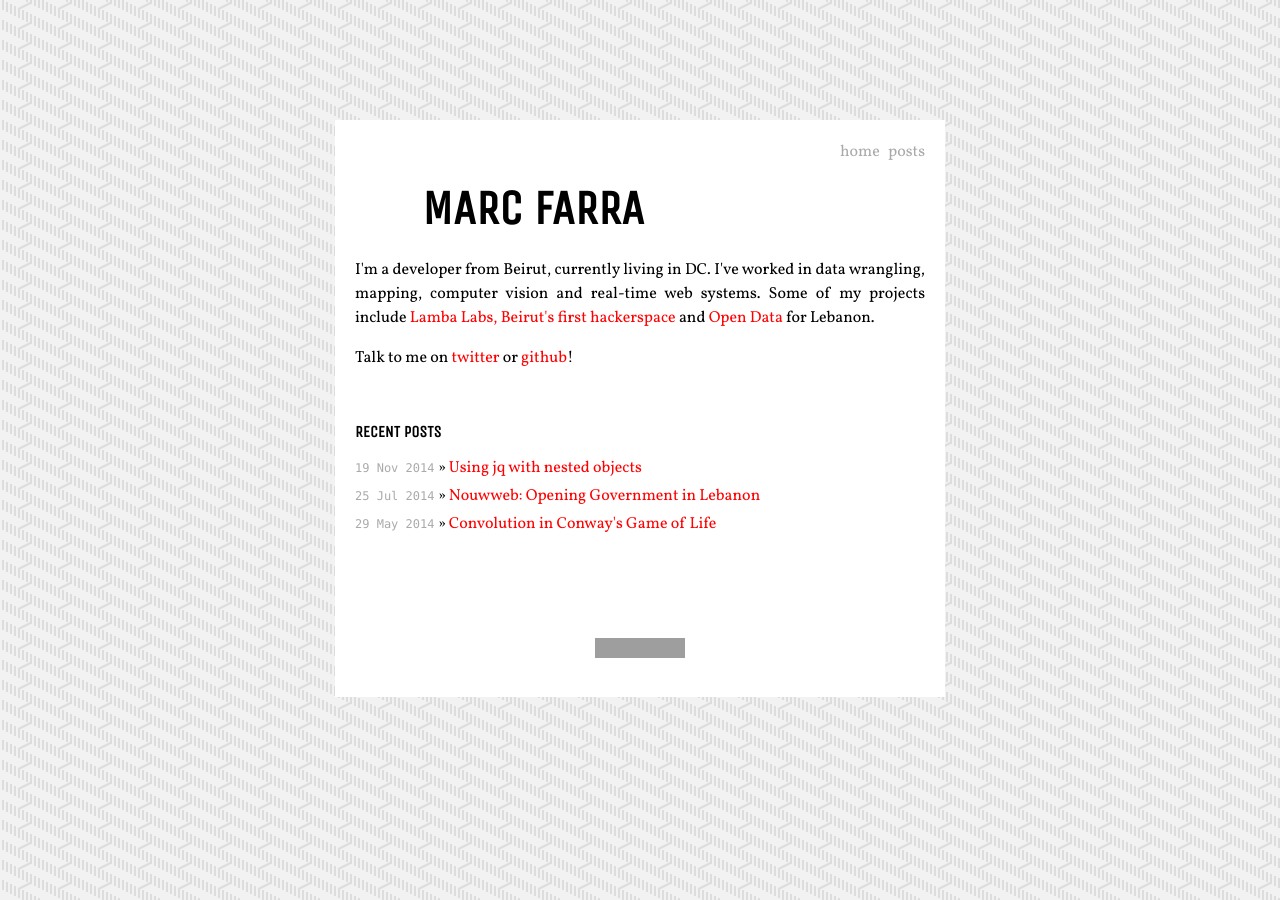
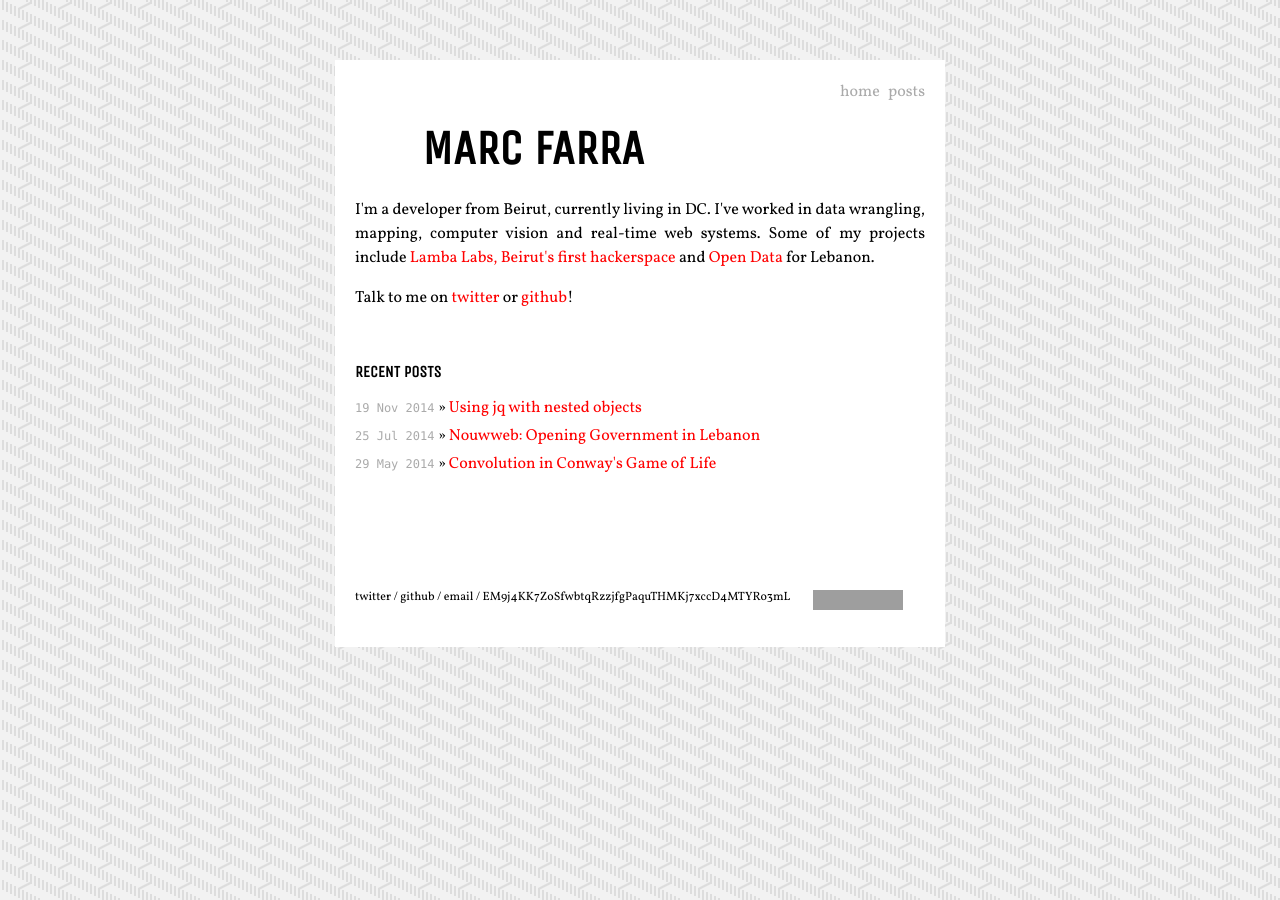
Before and after one commit to kamicut/kamicut.github.io, a Jekyll site: the page built from index.html, in a window 1280 px wide. Built offline with Jekyll 4.4.1, drawn with Linux system fonts in a browser that asks for light colours; Markdown is read by kramdown in place of the engine named in the settings; grey boxes are pictures that could not be loaded.

Commit message:
Add footer

```diff
--- a/_layouts/default.html
+++ b/_layouts/default.html
@@ -30,7 +30,15 @@
 
           <div class="footer">
             <div class="contact">
-              <p>
+            <p class= "contactinfo">
+              <a href="https://twitter.com/kamicut">twitter</a> /
+              <a href="https://github.com/kamicut">github </a>/
+              <a href="mailto:marcfarra@gmail.com">email </a> /
+              <a href="https://minilock.io">
+              EM9j4KK7ZoSfwbtqRzzjfgPaquTHMKj7xccD4MTYRo3mL
+              </a>
+            </p>
+              <p class ="license">
                 <a rel="license" href="http://creativecommons.org/licenses/by/4.0/"><img alt="Creative Commons License" style="border-width:0" src="http://i.creativecommons.org/l/by/4.0/80x15.png" /></a>
               </p>
             </div>
--- a/css/main.css
+++ b/css/main.css
@@ -86,13 +86,12 @@ body {
 /*****************************************************************************/
 
 .site {
-  line-height: 24px;
-  font-size: 16px;
+  font-size: 1em;
   text-align: justify;
   margin-left: 20px;
   margin-right: 20px;
   line-height: 1.5em;
-  margin-top: 120px;
+  margin-top: 60px;
 }
 
 .header {
@@ -133,11 +132,31 @@ body {
 
 .footer {
   margin-top: 100px;
-  font-size: 10px;
+  font-size: 12px;
   font-weight: 100;
   text-align: center;
+  line-height: 15px;
+}
+.footer a{
+  color: black;
 }
 
+.footer a:hover {
+  color: #f00 !important;
+}
+
+.footer a:visited {
+  color: black;
+}
+
+.footer .contactinfo {
+  float: left;
+  display: inline-block;
+}
+
+.footer .license {
+  display: inline-block;
+}
 
 .footer .rss {
   margin-top: 1.1em;
--- a/main.js
+++ b/main.js
@@ -310,7 +310,6 @@ draw_field();
 
 setInterval(function() {
 	if (check_empty() < 1) {
-		console.log("empty")
 		B2 = 0.365 - 0.05 + (Math.random() * 0.1);
 		D2 = 0.445 -0.05+ (Math.random() * 0.2);
 		add_speckles(500, 1);
```
